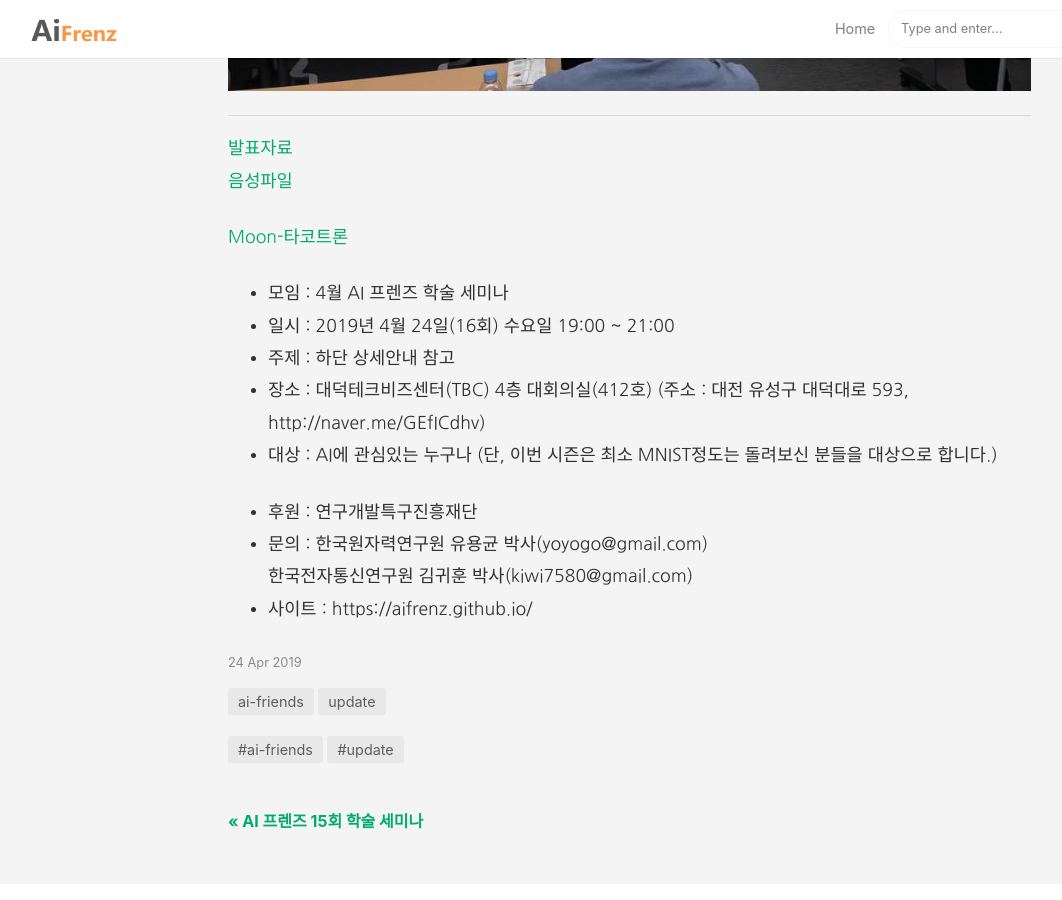
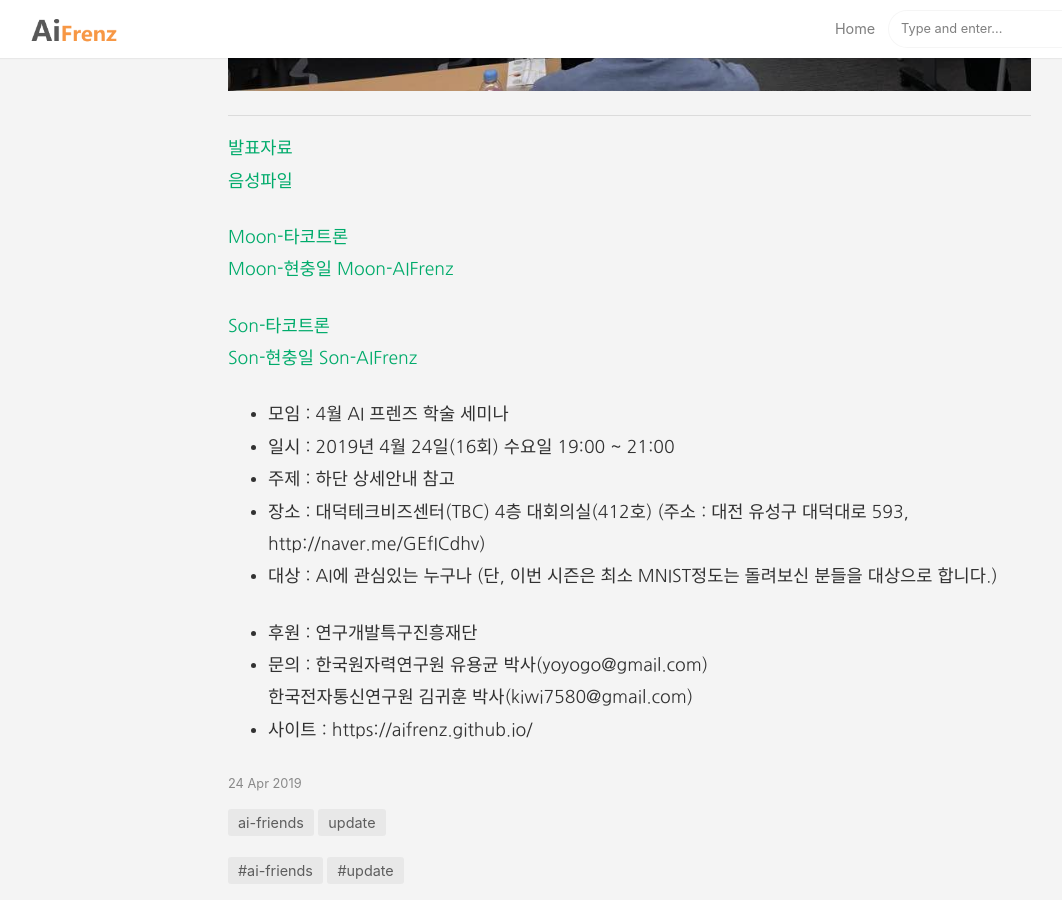
Before and after one commit to aifrenz/aifrenz.github.io, a Jekyll site: the page built from _posts/2019-04-24-16th-seminar.markdown, in a window 1280 px wide and 900 px high, scrolled down 847 px. Shown: the whole window, without its empty margins (57-1119 px from the left). Built offline with Jekyll 4.4.1, drawn with Linux system fonts in a browser that asks for light colours; comment, search, counter and statistics services are not loaded.

Commit message:
Update 2019-04-24-16th-seminar.markdown

```diff
--- a/_posts/2019-04-24-16th-seminar.markdown
+++ b/_posts/2019-04-24-16th-seminar.markdown
@@ -15,6 +15,12 @@
 [음성파일]({{ "/present_file/음성파일.zip" | absolute_url }})
 
 [Moon-타코트론]({{ "/present_file/moon-타코트론.wav" | absolute_url }})
+[Moon-현충일]({{ "/present_file/moon-현충일.wav" | absolute_url }})
+[Moon-AIFrenz]({{ "/present_file/moon-AIFrenz.wav" | absolute_url }})
+
+[Son-타코트론]({{ "/present_file/Son-타코트론.wav" | absolute_url }})
+[Son-현충일]({{ "/present_file/Son-현충일.wav" | absolute_url }})
+[Son-AIFrenz]({{ "/present_file/Son-AIFrenz.wav" | absolute_url }})
 
 
 - 모임 : 4월 AI 프렌즈 학술 세미나
```
